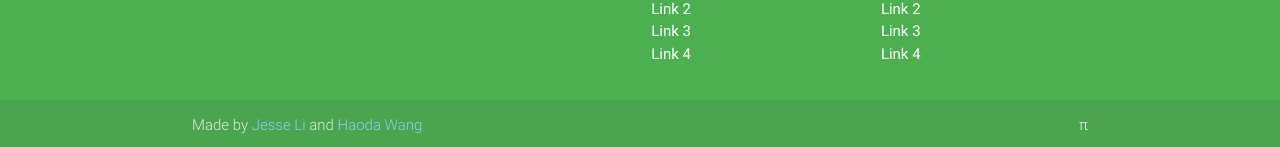
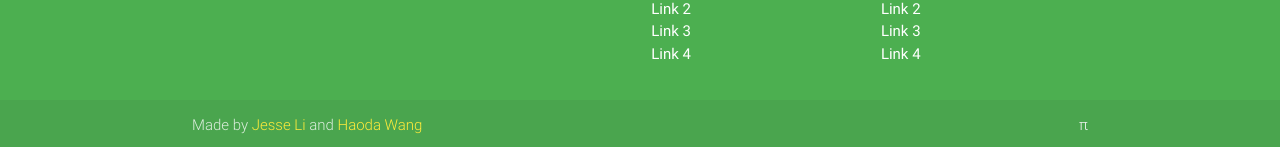
Before and after one commit to veggiedefender/bluehentreats, a Jekyll site: the page built from index.html, in a window 1280 px wide. Shown: the part 2205-2352 px from the top of the page. Built offline with Jekyll 4.4.1, drawn with Linux system fonts in a browser that asks for light colours; nearby versions of some CDN libraries.

Commit message:
learn how to color, scrub

```diff
--- a/_includes/footer.html
+++ b/_includes/footer.html
@@ -28,7 +28,7 @@
   </div>
   <div class="footer-copyright">
     <div class="container">
-      Made by <a class="blue-text text-lighten-3" href="http://veggiedefender.github.io">Jesse Li</a> and <a class="blue-text text-lighten-3" href="http://h313.github.io">Haoda Wang</a>
+      Made by <a class="yellow-text" href="http://veggiedefender.github.io">Jesse Li</a> and <a class="yellow-text" href="http://h313.github.io">Haoda Wang</a>
       <a class="grey-text text-lighten-4 right" href="https://github.com/veggiedefender/bluehentreats">&pi;</a>
     </div>
   </div>
```
